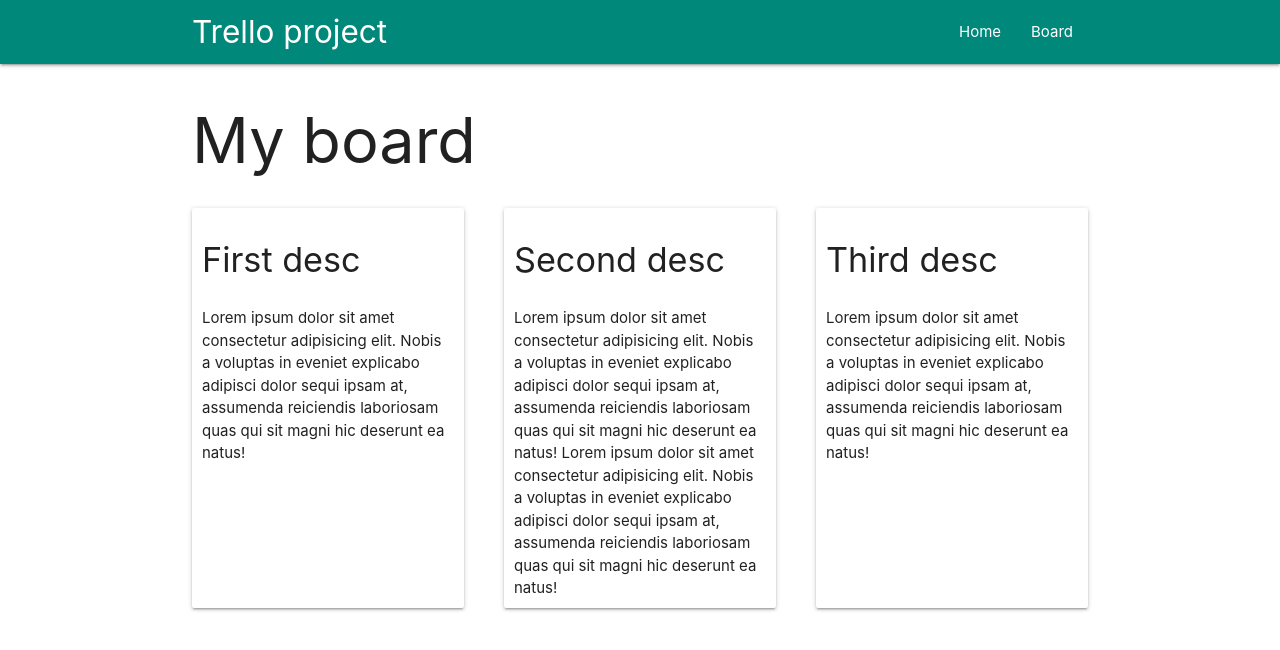
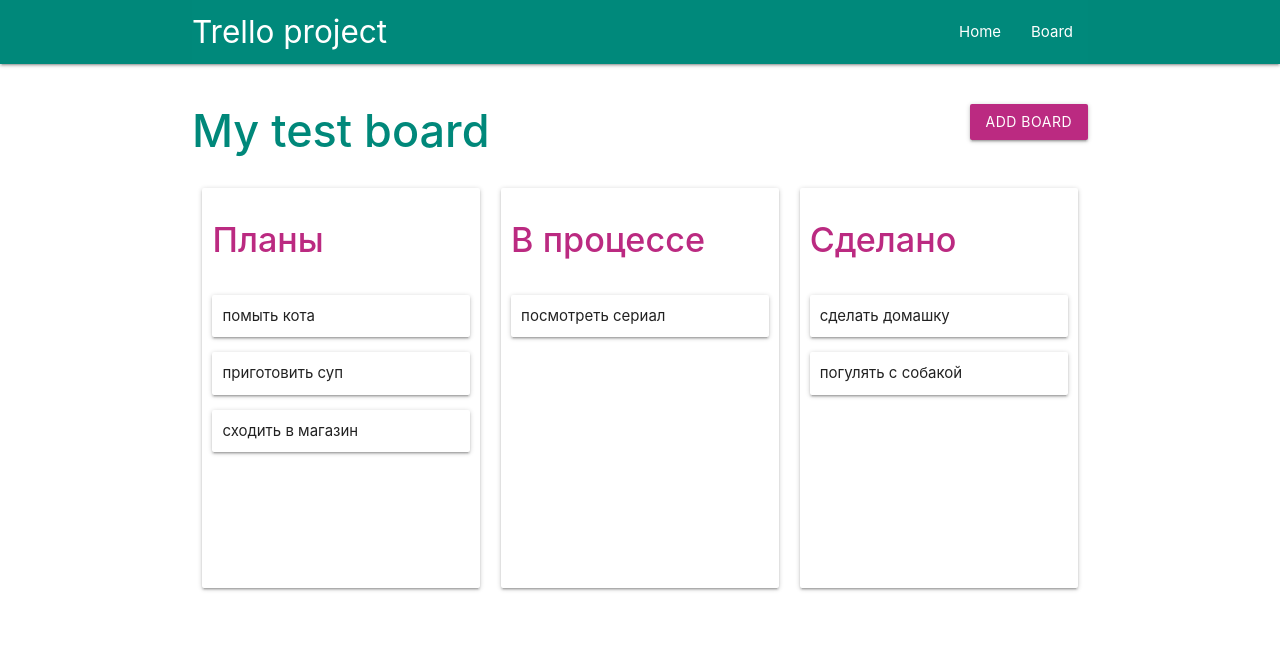
Before and after one commit to luba150278/level-2-1-trello-react, a React (Create React App) app: page /board in a window 1280 px wide. Shown: the top 650 px of the page. Built offline with nearby package versions, Linux system fonts and the light colour scheme.

Commit message:
task 2-1 finished, but need check components

```diff
--- a/src/App.css
+++ b/src/App.css
@@ -7,15 +7,6 @@
   pointer-events: none;
 }
 
-@media (prefers-reduced-motion: no-preference) {
-  .App-logo {
-    animation: App-logo-spin infinite 20s linear;
-  }
-}
-
-nav{
-  background-color: #00887a;
-}
 .App-header {
   background-color: #282c34;
   min-height: 100vh;
@@ -31,27 +22,15 @@ nav{
   color: #61dafb;
 }
 
-.cards{
-  display: flex;
-  column-count: 3;
-  width: 100%;
-  justify-content: space-between;
-  align-items: flex-start;
+h1{
+  font-size: 3rem;
+  color: #00887a;
+  font-weight: 500;
 }
-
-.card{
-  display: flex;
-  flex-direction: column;
-  justify-content: start;
-  align-items: flex-start;
-  padding: 10px;
-  margin-right: 40px;
-  width: 33%;
-  height: 400px;
-}
-
-.card:last-child{
-  margin-right: 0;
+@media (prefers-reduced-motion: no-preference) {
+  .App-logo {
+    animation: App-logo-spin infinite 20s linear;
+  }
 }
 
 @keyframes App-logo-spin {
--- a/src/App.tsx
+++ b/src/App.tsx
@@ -3,7 +3,7 @@ import { BrowserRouter, Switch, Route } from 'react-router-dom';
 import './App.css';
 import Navbar from './components/Navbar';
 import Board from './pages/Board/Board';
-import Main from './pages/Board/Main';
+import Main from './pages/Main/Main';
 
 const App: React.FC = () => (
   <BrowserRouter>
--- /dev/null
+++ b/src/interfaces/board-page-interface.ts
@@ -0,0 +1,6 @@
+import { IBoard } from './board-item-interface';
+
+export interface IBoardPage {
+  title: string;
+  lists: IBoard[];
+}
--- /dev/null
+++ b/src/interfaces/list-interface.ts
@@ -0,0 +1,4 @@
+export interface IList {
+  id: number;
+  title: string;
+}
--- a/src/pages/Board/Board.tsx
+++ b/src/pages/Board/Board.tsx
@@ -1,36 +1,59 @@
-import React, { ReactElement } from 'react';
+import React, { useState, useEffect } from 'react';
+import { IBoardPage } from '../../interfaces/board-page-interface';
+import './board.css';
 
-export default class Board extends React.PureComponent {
-  render(): ReactElement {
+const Board: React.FC = () => {
+  const [list, setTodos] = useState<IBoardPage>();
+  useEffect(() => {
+    const saved = {
+      title: 'My test board',
+      lists: [
+        {
+          id: 1,
+          title: 'Планы',
+          cards: [
+            { id: 1, title: 'помыть кота' },
+            { id: 2, title: 'приготовить суп' },
+            { id: 3, title: 'сходить в магазин' },
+          ],
+        },
+        {
+          id: 2,
+          title: 'В процессе',
+          cards: [{ id: 4, title: 'посмотреть сериал' }],
+        },
+        {
+          id: 3,
+          title: 'Сделано',
+          cards: [
+            { id: 5, title: 'сделать домашку' },
+            { id: 6, title: 'погулять с собакой' },
+          ],
+        },
+      ],
+    };
+    setTodos(saved);
+  }, []);
+
+  const items = list?.lists.map((item) => {
+    const elements = item.cards.map((cItem) => <li className="card board-list-item">{cItem.title}</li>);
     return (
-      <>
-        <h1>My board</h1>
-        <div className="cards">
-          <div className="card">
-            <h4>First desc</h4>
-            <p>
-              Lorem ipsum dolor sit amet consectetur adipisicing elit. Nobis a voluptas in eveniet explicabo adipisci
-              dolor sequi ipsam at, assumenda reiciendis laboriosam quas qui sit magni hic deserunt ea natus!
-            </p>
-          </div>
-          <div className="card">
-            <h4>Second desc</h4>
-            <p>
-              Lorem ipsum dolor sit amet consectetur adipisicing elit. Nobis a voluptas in eveniet explicabo adipisci
-              dolor sequi ipsam at, assumenda reiciendis laboriosam quas qui sit magni hic deserunt ea natus! Lorem
-              ipsum dolor sit amet consectetur adipisicing elit. Nobis a voluptas in eveniet explicabo adipisci dolor
-              sequi ipsam at, assumenda reiciendis laboriosam quas qui sit magni hic deserunt ea natus!
-            </p>
-          </div>
-          <div className="card">
-            <h4>Third desc</h4>
-            <p>
-              Lorem ipsum dolor sit amet consectetur adipisicing elit. Nobis a voluptas in eveniet explicabo adipisci
-              dolor sequi ipsam at, assumenda reiciendis laboriosam quas qui sit magni hic deserunt ea natus!
-            </p>
-          </div>
-        </div>
-      </>
+      <div className="card board">
+        <h4>{item.title}</h4>
+        <ul className="board-list">{elements}</ul>
+      </div>
     );
-  }
-}
+  });
+
+  return (
+    <>
+      <div className="board-header">
+        <h1>{list?.title}</h1>
+        <button className="btn btn-add-board">Add board</button>
+      </div>
+      <div className="cards">{items}</div>
+    </>
+  );
+};
+
+export default Board;
--- /dev/null
+++ b/src/pages/Board/board.css
@@ -0,0 +1,46 @@
+
+nav{
+  background-color: #00887a;
+}
+h4{
+  color: #bb2a81;
+  font-weight: 500;
+}
+.board-header{
+  display: flex;
+  justify-content: space-between;
+  align-items: center;
+}
+.btn-add-board{
+  background: #bb2a81;
+}
+.cards{
+  display: flex;
+  width: 100%;
+  justify-content: space-around;
+  align-items: flex-start;
+  flex-direction: row;
+  flex-wrap: wrap;
+  column-count: 3;
+}
+
+.card.board{
+  display: flex;
+  width: 31%;
+  flex-direction: column;
+  justify-content: start;
+  align-items: flex-start;
+  padding: 10px;
+  height: 400px;
+}
+
+.board-list{
+  width: 100%;
+}
+.card.board-list-item{
+  padding: 10px;
+}
+
+.card.board-list-item:hover{
+  background: #a7ffeb;
+}
```
Also changed, not shown: src/interfaces/board-item-interface.ts (added, +7 -0 lines), src/pages/Main/Main.tsx (renamed from src/pages/Board/Main.tsx).
